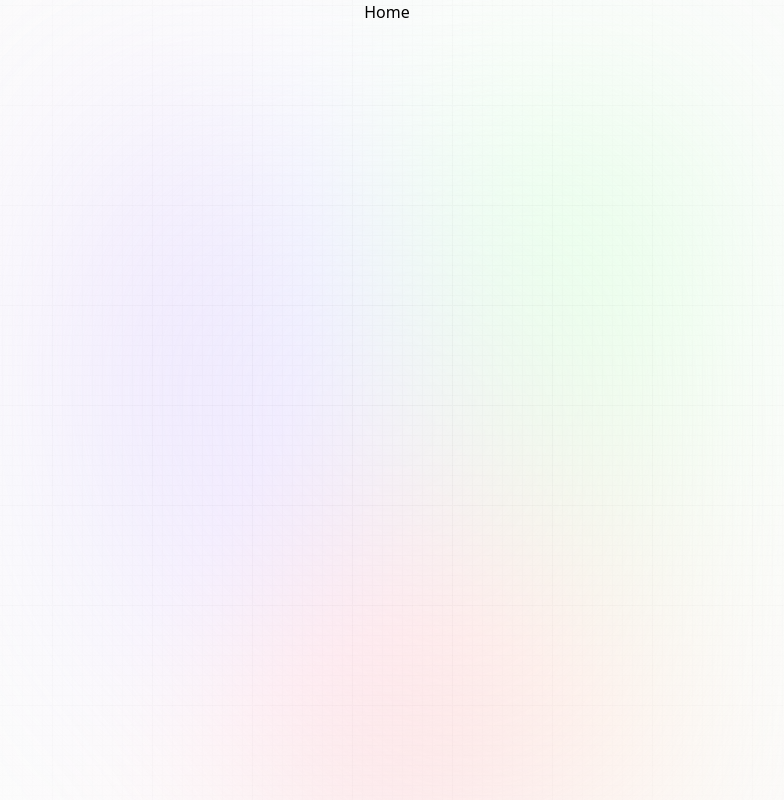
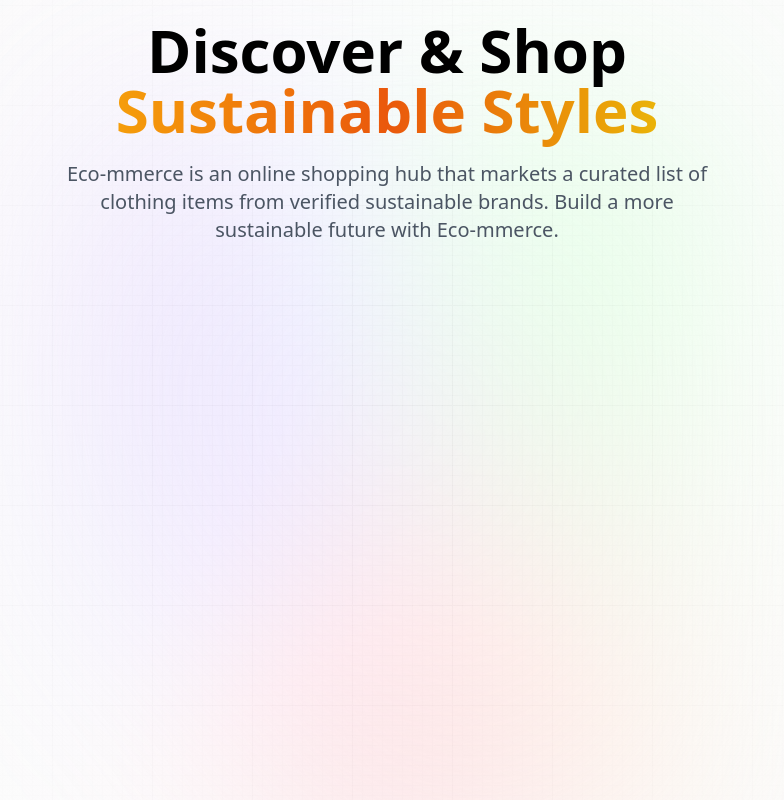
Before and after one commit to jenaalsup/eco-mmerce, a Next.js app: page / in a window 1280 px wide. Shown: the whole page, without its empty margins (253-1037 px from the left). Built offline with nearby package versions, Linux system fonts and the light colour scheme.

Commit message:
add homepage

```diff
--- a/app/page.jsx
+++ b/app/page.jsx
@@ -1,6 +1,19 @@
 const Home = () => {
   return (
-    <div>Home</div>
+    <section className="w-full flex-center flex-col">
+        <h1 className="head_text text-center">
+            Discover & Shop
+            <br classname="max-md:hiden" />
+            <span className="orange_gradient text-center">Sustainable Styles</span>
+        </h1>
+        <p className="desc text-center">
+            Eco-mmerce is an online shopping hub that markets a curated list of
+            clothing items from verified sustainable brands. Build a more
+            sustainable future with Eco-mmerce.
+        </p>
+
+        {/* Feed */}
+    </section>
   )
 }
 
```
